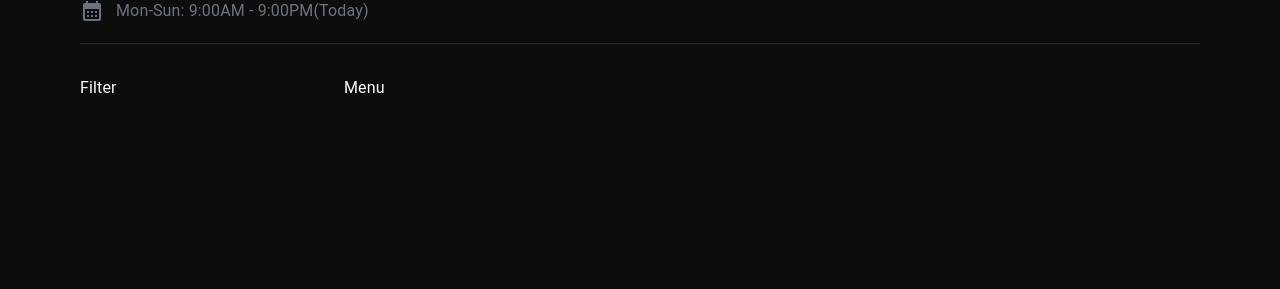
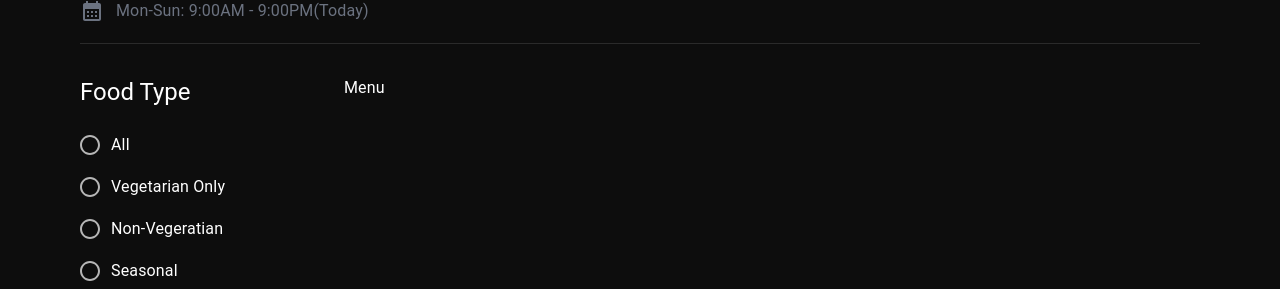
Before and after one commit to amayararocha/frontend-delish-food-ordering, a React (Create React App) app: page / in a window 1280 px wide. Shown: the part 955-1244 px from the top of the page. Before the commit the page ends 1055 px from the top, so only its background shows below. Built offline with nearby package versions, Linux system fonts and the light colour scheme.

Commit message:
task: finalizado foodtype em restaurantdetails

```diff
--- a/src/component/restaurant/RestaurantDetails.jsx
+++ b/src/component/restaurant/RestaurantDetails.jsx
@@ -1,9 +1,23 @@
-import { Divider, Grid } from '@mui/material'
+import { Divider, FormControl, FormControlLabel, Grid, Radio, RadioGroup, Typography } from '@mui/material'
 import LocationOnIcon from '@mui/icons-material/LocationOn';
 import CalendarMonthIcon from '@mui/icons-material/CalendarMonth';
-import React from 'react'
+import React, { useState } from 'react'
+
+const categories=["pizza", "biryani", "burguer", "chiken", "rice"]
+
+const foodTypes=[
+    {label:"All", value:"all"},
+    {label:"Vegetarian Only", value:"Vegetarian"},
+    {label:"Non-Vegeratian", value:"non_vegetarian"},
+    {label:"Seasonal", value:"seasonal"}
+]
 
 function RestaurantDetails() {
+        const [foodType, setFoodType] =useState("all");
+
+        const handleFilter=(e)=>{
+            console.log(e.target.value,e.target.name);
+        }
   return (
     <div className='px-5 lg:px-20'>
         <section>
@@ -50,7 +64,25 @@ function RestaurantDetails() {
         <Divider/>
         <section className='pt-[2rem] lg:flex relative'>
             <div className='space-y-10 lg:w-[20%] filter'>
-                Filter
+                <div className='box space-y-5 lg:sticky top-28'>
+                    <div>
+                        <Typography variant='h5' sx={{paddingBottom: '1rem'}}>
+                            Food Type
+                        </Typography>
+                        <FormControl className='py-10 space-y-5' component={"fieldset"}>
+                            <RadioGroup
+                            onChange={handleFilter}
+                            name='food_type' value={foodTypes}>
+                                {foodTypes.map((item)=>
+                                <FormControlLabel
+                                key={item.value}
+                                value={item.value}
+                                control={<Radio />}
+                                label={item.label} />)}
+                            </RadioGroup>
+                        </FormControl>
+                    </div>
+                </div>
             </div>
             <div className='space-y-5 lg:w-[80%] lg:pl-10'>
                 Menu
```
